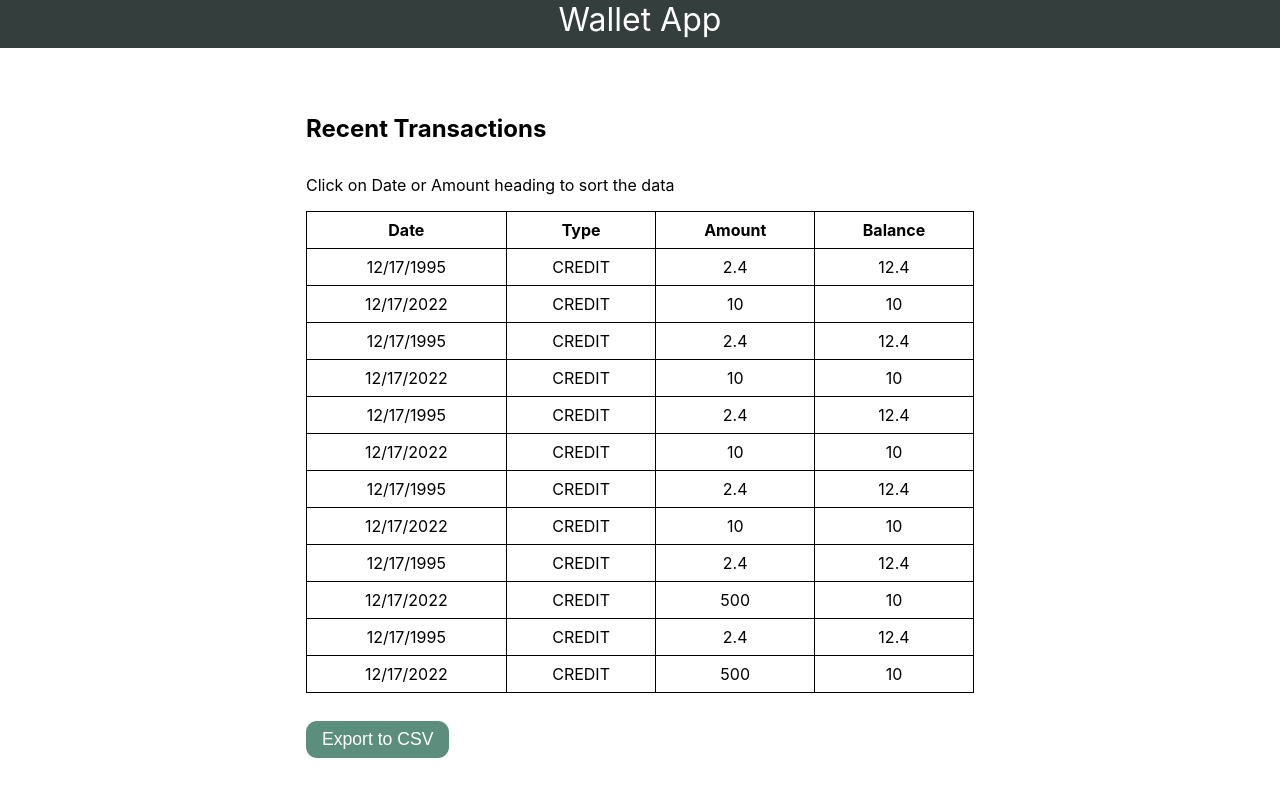
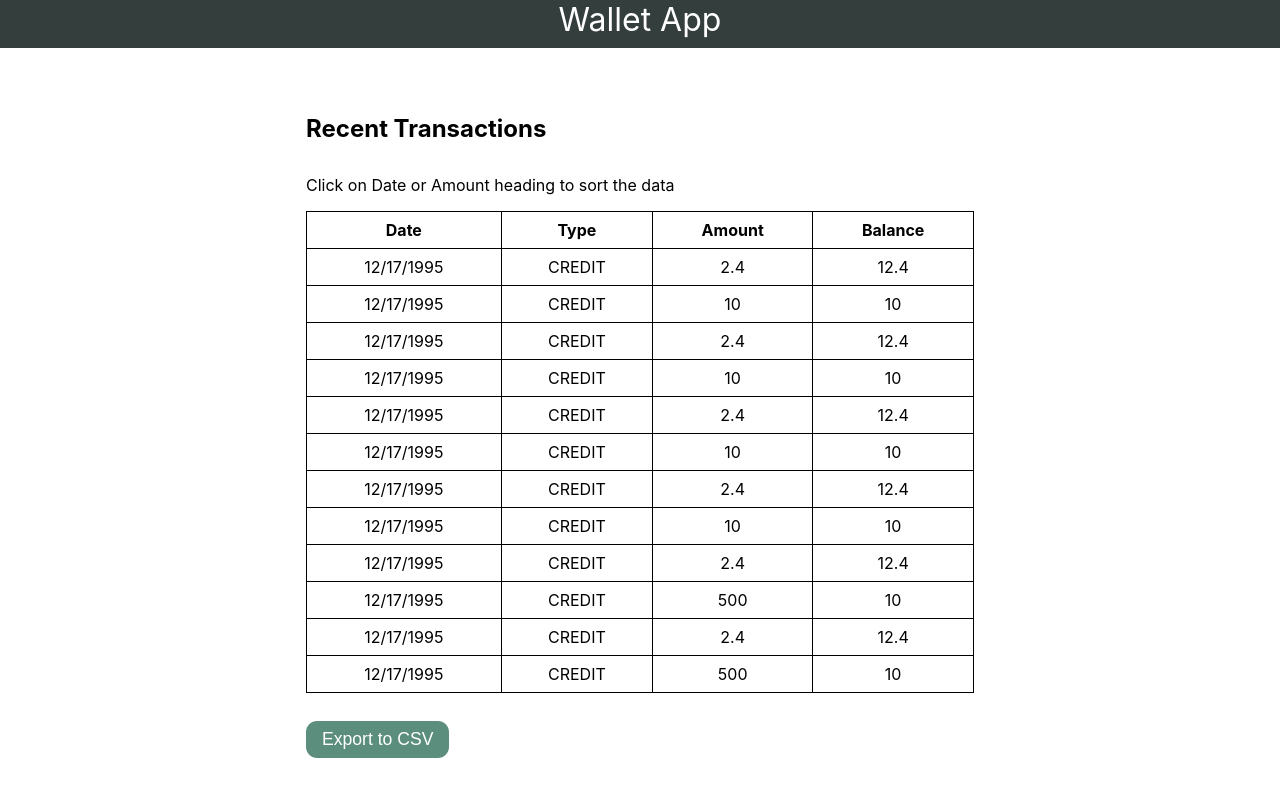
Before and after one commit to chaytan5/wallet-app-frontend, a React (Create React App) app: page /transactions in a window 1280 px wide. Shown: the top 796 px of the page. Built offline with nearby package versions, Linux system fonts and the light colour scheme.

Commit message:
fixed some bugs

```diff
--- a/src/components/Dashboard.js
+++ b/src/components/Dashboard.js
@@ -36,9 +36,9 @@ const Dashboard = () => {
 		};
 
 		console.log(finalAmount);
-		// const newBalance = transact(transactionData);
+		const newBalance = transact(transactionData);
 
-		// setBalance(newBalance);
+		setBalance(newBalance);
 	};
 
 	return (
--- a/src/components/LoginForm.js
+++ b/src/components/LoginForm.js
@@ -11,17 +11,12 @@ const LoginForm = () => {
 	const submitFormHandler = (e) => {
 		e.preventDefault();
 		// balance formatted to 4 decimal digits
-		const formattedBalance = Number.parseInt(
-			Number.parseFloat(initalBalance).toFixed(4)
-		);
+		const formattedBalance = initalBalance.toFixed(4);
 
 		const formData = { name: username, balance: formattedBalance };
 		const isInitiazed = initializeWallet(formData);
 		if (isInitiazed) {
 			navigate("/");
-		}
-		if (isInitiazed !== true) {
-			window.alert("There seems to be an error");
 		}
 	};
 
--- a/src/components/Pagination.js
+++ b/src/components/Pagination.js
@@ -8,7 +8,11 @@ const Pagination = ({
 }) => {
 	const pageNumbers = [];
 
-	for (let i = 1; i < Math.ceil(totalTransactions / transactionsPerPage); i++) {
+	for (
+		let i = 1;
+		i <= Math.ceil(totalTransactions / transactionsPerPage);
+		i++
+	) {
 		pageNumbers.push(i);
 	}
 
--- a/src/components/TransactionDetails.js
+++ b/src/components/TransactionDetails.js
@@ -4,12 +4,6 @@ import TransactionTable from "./TransactionTable";
 import localData from "../data.json";
 import { CSVLink } from "react-csv";
 import { fetchTransactions } from "../utils/services";
-/**
- * features in this component:
- * sort by date and amount
- * pagination links
- * export csv file
- */
 
 const TransactionDetails = () => {
 	const [transactions, setTransactions] = useState(localData);
@@ -17,15 +11,17 @@ const TransactionDetails = () => {
 	const [loading, setLoading] = useState(false);
 	const [currentPage, setCurrentPage] = useState(1);
 	const [transactionsPerPage] = useState(10);
+	const [orderDate, setOrderDate] = useState("ASC");
+	const [orderAmount, setOrderAmount] = useState("ASC");
 	const [order, setOrder] = useState("ASC");
 
 	// get current transactions
 	const indexOfLastTransaction = currentPage * transactionsPerPage;
 	const indexOfFirstTransaction = indexOfLastTransaction - transactionsPerPage;
-	// const currentTransactions = transactions.slice(
-	// 	indexOfFirstTransaction,
-	// 	indexOfLastTransaction
-	// );
+	const currentTransactions = transactions.slice(
+		indexOfFirstTransaction,
+		indexOfLastTransaction
+	);
 
 	useEffect(() => {
 		// getTransactions();
@@ -39,35 +35,105 @@ const TransactionDetails = () => {
 		// setTransactions(data.transactions);
 	}, []);
 
-	// const getTransactions = async () => {
-	// 	setLoading(true);
-	// 	const res = await fetch("https://jsonplaceholder.typicode.com/posts");
-	// 	const json = await res.json();
-	// 	setLoading(false);
-
-	// setTransactions(json);
-	// };
-
 	// pagination
 	const paginate = (pageNumber) => {
 		setCurrentPage(pageNumber);
 	};
 
-	// sorting
-	const sorting = (col) => {
+	const sortingNew = (col) => {
 		if (order === "ASC") {
-			const sorted = [...transactions].sort((a, b) =>
-				a[col] > b[col] ? 1 : -1
-			);
+			const sorted = [...transactions].sort((a, b) => {
+				console.log(a[col], b[col]);
+				if (a[col] > b[col]) {
+					return 1;
+				} else if (a[col] < b[col]) {
+					return -1;
+				} else {
+					return 0;
+				}
+			});
 			setTransactions(sorted);
 			setOrder("DESC");
 		}
+
 		if (order === "DESC") {
-			const sorted = [...transactions].sort((a, b) =>
-				a[col] < b[col] ? 1 : -1
-			);
+			const sorted = [...transactions].sort((a, b) => {
+				console.log(a[col], b[col]);
+				if (a[col] < b[col]) {
+					return 1;
+				} else if (a[col] > b[col]) {
+					return -1;
+				} else {
+					return 0;
+				}
+			});
 			setTransactions(sorted);
 			setOrder("ASC");
+		}
+	};
+
+	// sorting
+	const sorting = (col) => {
+		if (col === "date") {
+			if (orderDate === "ASC") {
+				const sorted = [...transactions].sort((a, b) => {
+					console.log(a[col], b[col]);
+					if (a[col] > b[col]) {
+						return 1;
+					} else if (a[col] < b[col]) {
+						return -1;
+					} else {
+						return 0;
+					}
+				});
+				setTransactions(sorted);
+				setOrderDate("DESC");
+			}
+			if (orderDate === "DESC") {
+				const sorted = [...transactions].sort((a, b) => {
+					console.log(a[col], b[col]);
+					if (a[col] < b[col]) {
+						return 1;
+					} else if (a[col] > b[col]) {
+						return -1;
+					} else {
+						return 0;
+					}
+				});
+				setTransactions(sorted);
+				setOrderDate("ASC");
+			}
+		}
+
+		if (col === "amount") {
+			if (orderAmount === "ASC") {
+				const sorted = [...transactions].sort((a, b) => {
+					console.log(a[col], b[col]);
+					if (a[col] > b[col]) {
+						return 1;
+					} else if (a[col] < b[col]) {
+						return -1;
+					} else {
+						return 0;
+					}
+				});
+				setTransactions(sorted);
+				setOrderAmount("DESC");
+			}
+			if (orderAmount === "DESC") {
+				const sorted = [...transactions].sort((a, b) => {
+					console.log(a[col], b[col]);
+					if (a[col] < b[col]) {
+						return 1;
+					} else if (a[col] > b[col]) {
+						return -1;
+					} else {
+						return 0;
+					}
+				});
+				setTransactions(sorted);
+				setOrderAmount("ASC");
+			}
 		}
 	};
 
@@ -95,7 +161,7 @@ const TransactionDetails = () => {
 			<TransactionTable
 				transactions={transactions}
 				loading={loading}
-				sorting={sorting}
+				sorting={sortingNew}
 			/>
 			<Pagination
 				transactionsPerPage={transactionsPerPage}
--- a/src/data.json
+++ b/src/data.json
@@ -14,7 +14,7 @@
 		"amount": 10,
 		"balance": 10,
 		"description": "Setup",
-		"date": "2022-12-17T03:24:00",
+		"date": "1995-12-17T03:24:00",
 		"type": "CREDIT"
 	},
 	{
@@ -32,7 +32,7 @@
 		"amount": 10,
 		"balance": 10,
 		"description": "Setup",
-		"date": "2022-12-17T03:24:00",
+		"date": "1995-12-17T03:24:00",
 		"type": "CREDIT"
 	},
 	{
@@ -50,7 +50,7 @@
 		"amount": 10,
 		"balance": 10,
 		"description": "Setup",
-		"date": "2022-12-17T03:24:00",
+		"date": "1995-12-17T03:24:00",
 		"type": "CREDIT"
 	},
 	{
@@ -68,7 +68,7 @@
 		"amount": 10,
 		"balance": 10,
 		"description": "Setup",
-		"date": "2022-12-17T03:24:00",
+		"date": "1995-12-17T03:24:00",
 		"type": "CREDIT"
 	},
 	{
@@ -86,7 +86,7 @@
 		"amount": 500,
 		"balance": 10,
 		"description": "Setup",
-		"date": "2022-12-17T03:24:00",
+		"date": "1995-12-17T03:24:00",
 		"type": "CREDIT"
 	},
 	{
@@ -104,7 +104,7 @@
 		"amount": 500,
 		"balance": 10,
 		"description": "Setup",
-		"date": "2022-12-17T03:24:00",
+		"date": "1995-12-17T03:24:00",
 		"type": "CREDIT"
 	}
 ]
--- a/src/utils/services.js
+++ b/src/utils/services.js
@@ -1,10 +1,14 @@
 import axios from "axios";
 
-export const initializeWallet = async (username, formData) => {
-	const response = await axios.post("https://api.xyz.com/setup", formData);
-	if (response.data) {
-		localStorage.setItem("walletId", response.data.id);
-		return true;
+export const initializeWallet = async (formData) => {
+	try {
+		const response = await axios.post("https://api.xyz.com/setup", formData);
+		if (response.data) {
+			localStorage.setItem("walletId", response.data.id);
+			return true;
+		}
+	} catch (err) {
+		console.log(err);
 	}
 };
 
```
